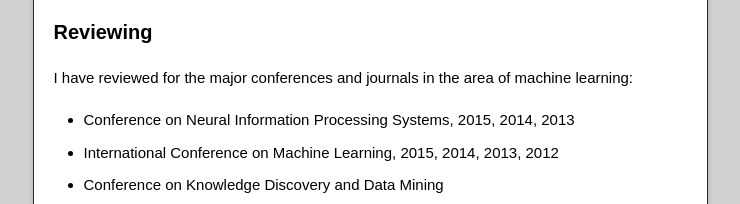
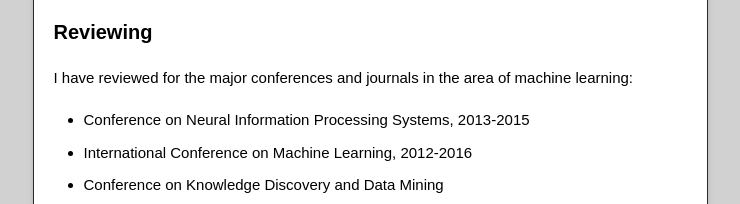
Before and after one commit to BigCrunsh/BigCrunsh.github.io, a plain HTML site: page index.html in a window 1280 px wide. Shown: the part 952-1156 px from the top of the page, without its empty margins (270-1010 px from the left). Drawn offline with nearby package versions, Linux system fonts and the light colour scheme.

Commit message:
Update index.html

```diff
--- a/index.html
+++ b/index.html
@@ -57,8 +57,8 @@
 <p>I have reviewed for the major conferences and journals in the area of machine learning:</p>
 
 <ul>
-<li>Conference on Neural Information Processing Systems, 2015, 2014, 2013</li>
-<li>International Conference on Machine Learning, 2015, 2014, 2013, 2012</li>
+<li>Conference on Neural Information Processing Systems, 2013-2015</li>
+<li>International Conference on Machine Learning, 2012-2016</li>
 <li>Conference on Knowledge Discovery and Data Mining</li>
 <li>IEEE Transactions on Pattern Analysis and Machine Intelligence</li>
 <li>Machine Learning Journal, 2015, 2012.</li>
```
